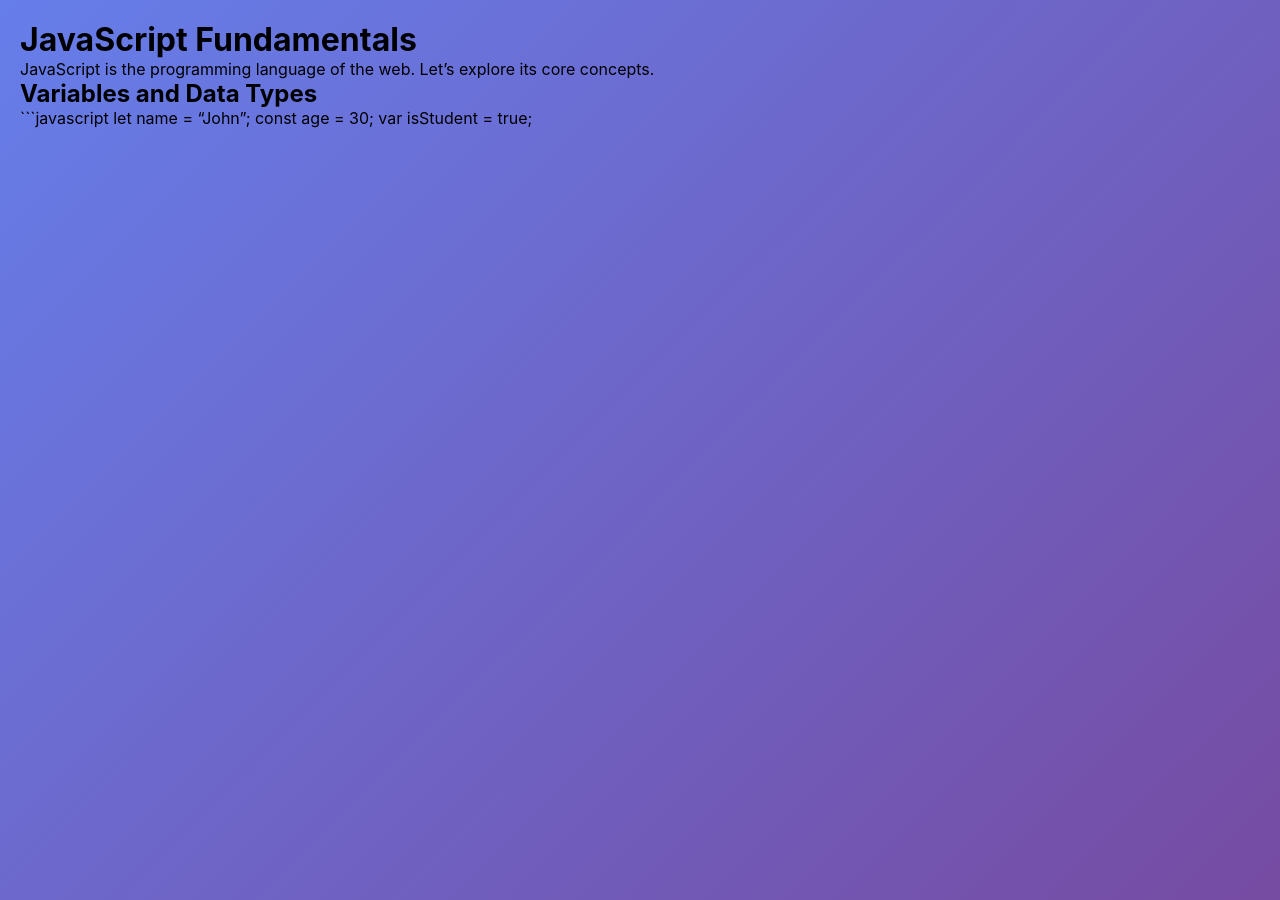
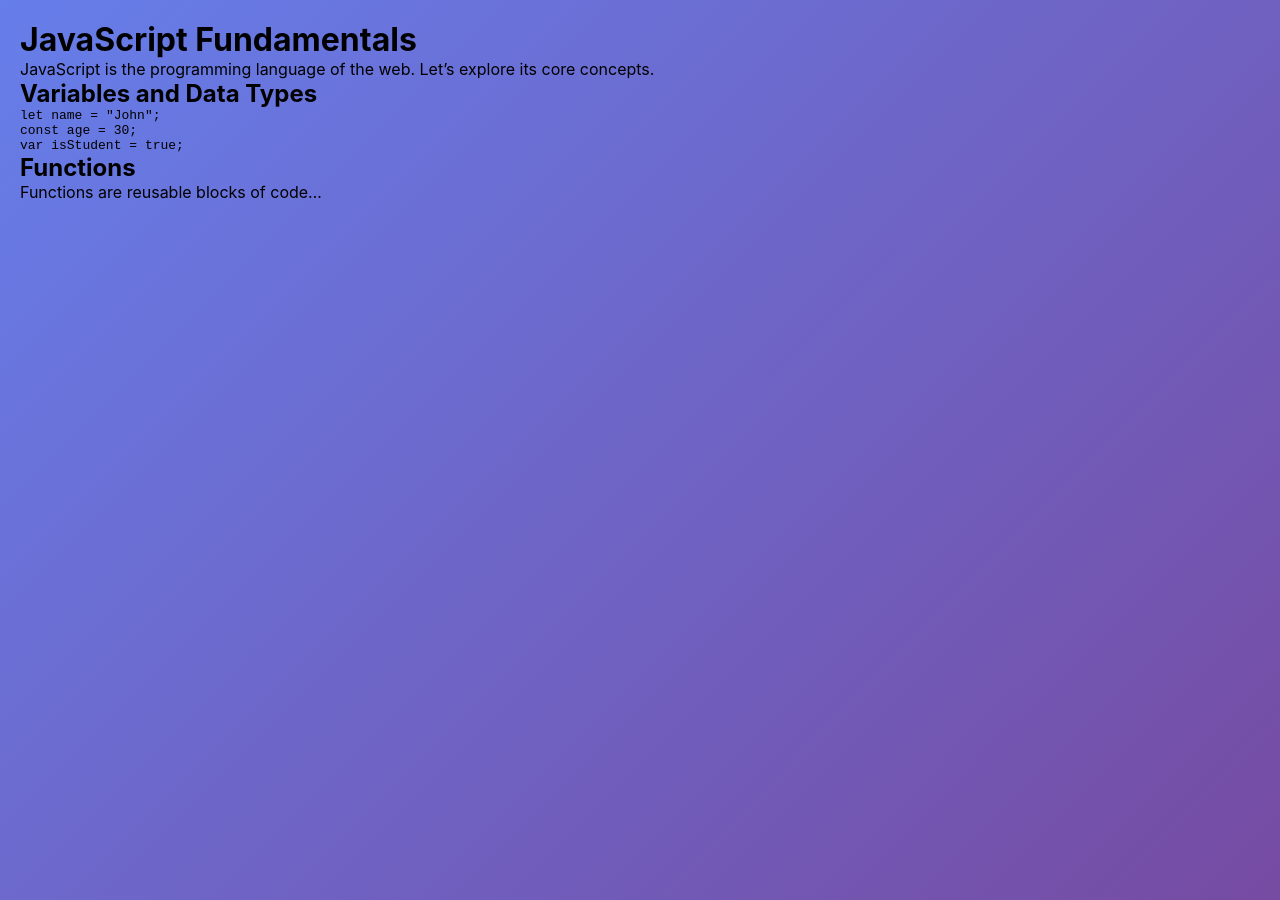
Before and after one commit to cospute/cospute.github.io, a Jekyll site: the page built from _posts/2024-01-02-javascript-basics.md, in a window 1280 px wide. Built offline with Jekyll 4.4.1, drawn with Linux system fonts in a browser that asks for light colours.

Commit message:
Update 2024-01-02-javascript-basics.md

````diff
--- a/_posts/2024-01-02-javascript-basics.md
+++ b/_posts/2024-01-02-javascript-basics.md
@@ -13,3 +13,8 @@ JavaScript is the programming language of the web. Let's explore its core concep
 let name = "John";
 const age = 30;
 var isStudent = true;
+```
+
+## Functions
+
+Functions are reusable blocks of code...
````
